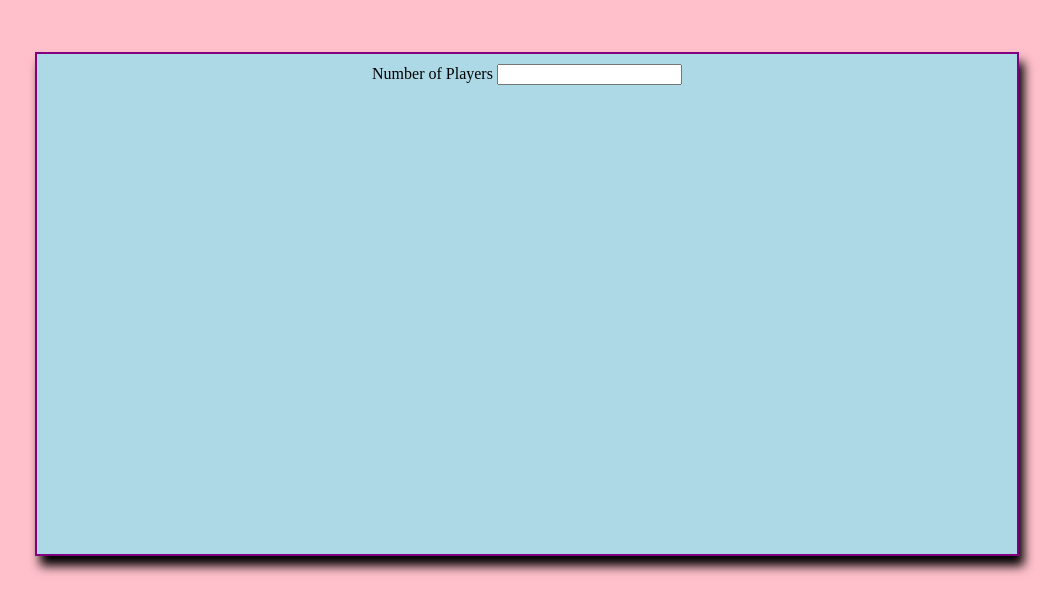
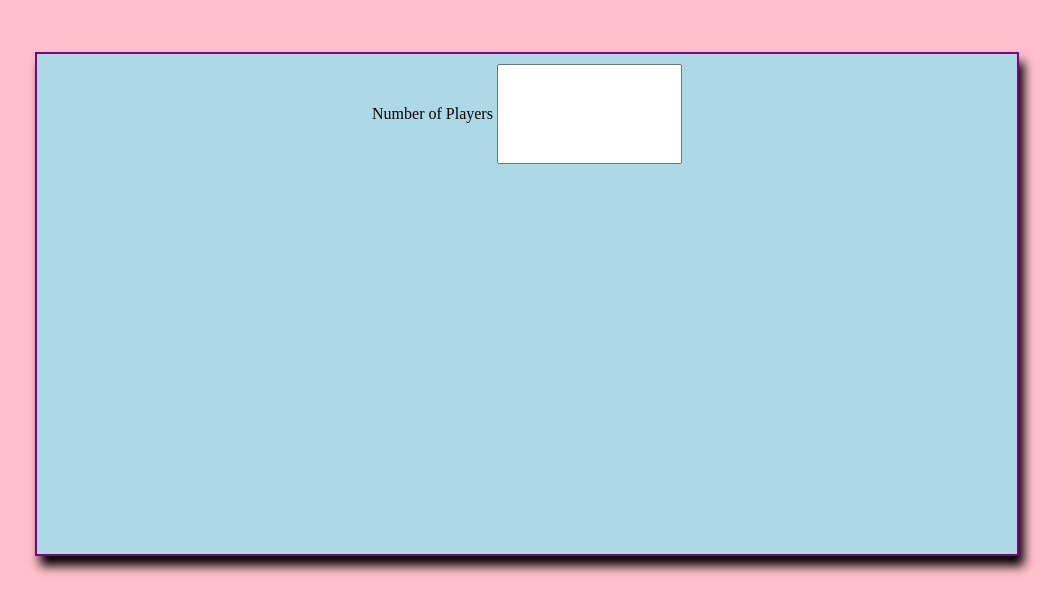
Before and after one commit to ChristinaHart888/games, a plain HTML site: page index.html in a window 1280 px wide. Shown: the part 103-716 px from the top of the page, without its empty margins (113-1176 px from the left). Drawn offline with Linux system fonts and the light colour scheme.

Commit message:
Added box sizing to num of players

```diff
--- a/styles.css
+++ b/styles.css
@@ -22,3 +22,8 @@ body {
     margin-top: 55;
     box-shadow: 5px 10px 10px;
 }
+
+#num_of_players {
+    box-sizing: border-box;
+    height: 100px;
+}
```
